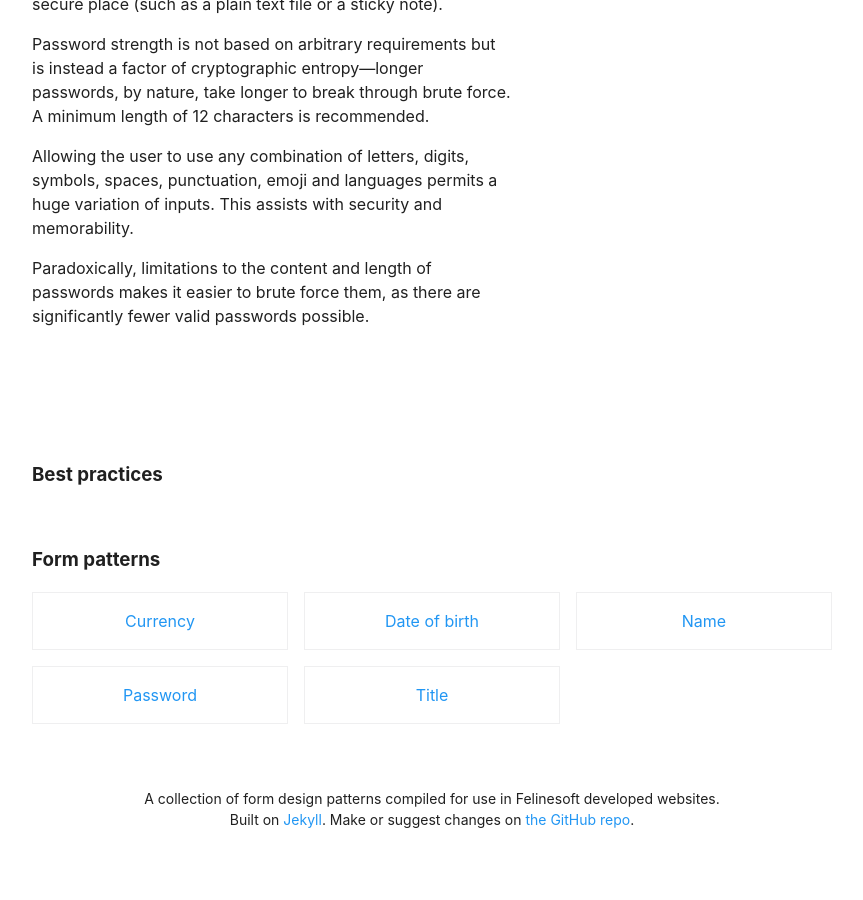
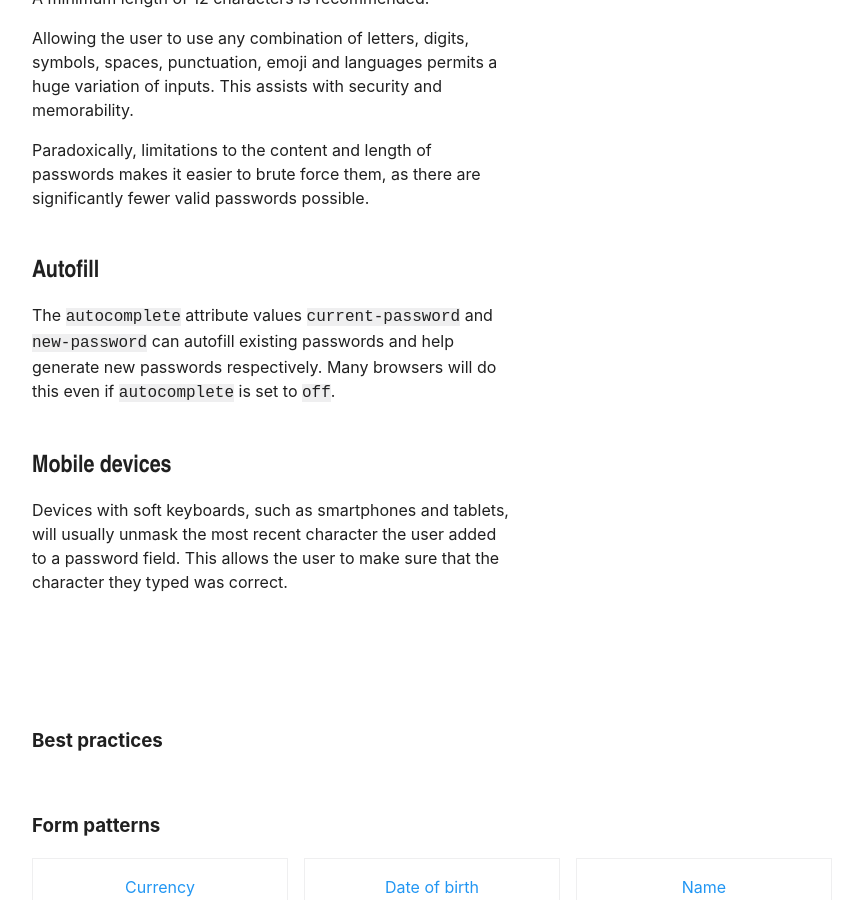
Before and after one commit to querkmachine/FSForms, a Jekyll site: the page built from _components/password.md, in a window 1280 px wide and 900 px high, scrolled down 2856 px. Shown: the whole window, without its empty margins (208-1071 px from the left). Built offline with Jekyll 4.4.1, drawn with Linux system fonts in a browser that asks for light colours; some web fonts are replaced; before the commit the page ends 3702 px from its top, so only the background shows below that; some of the changed text lies outside the part shown.

Commit message:
Reformat docs slightly

```diff
--- a/_components/name.md
+++ b/_components/name.md
@@ -59,6 +57,10 @@ The labelling of each part is purposeful. Do not use first/middle/last designato
 
 Exercise caution if reassembling a name that has been collected in individual parts. You won't know what order they're meant to be in.
 
+### Autofill
+
+There are numerous `autocomplete` attribute values for names, including `name` (full name), `given-name`, `additional-name` (middle names), `family-name` and `nickname`.
+
 ### Internationalisation
 
 Single input name fields are used on official documentation in some countries, such as passports and birth certificates. Do not assume that a name will be split into distinct first/middle/last name fields.
--- a/_components/password.md
+++ b/_components/password.md
@@ -71,3 +69,11 @@ Password strength is not based on arbitrary requirements but is instead a factor
 Allowing the user to use any combination of letters, digits, symbols, spaces, punctuation, emoji and languages permits a huge variation of inputs. This assists with security and memorability.
 
 Paradoxically, limitations to the content and length of passwords makes it easier to brute force them, as there are significantly fewer valid passwords possible.
+
+### Autofill
+
+The `autocomplete` attribute values `current-password` and `new-password` can autofill existing passwords and help generate new passwords respectively. Many browsers will do this even if `autocomplete` is set to `off`.
+
+### Mobile devices
+
+Devices with soft keyboards, such as smartphones and tablets, will usually unmask the most recent character the user added to a password field. This allows the user to make sure that the character they typed was correct.
--- a/_components/title.md
+++ b/_components/title.md
@@ -27,12 +27,14 @@ There are a significant number of honorifics in the UK, including common titles,
 
 Do not restrict users to a pre-defined list of options. Titles are typically only used for written communication, if a person has stated that their title is "Banana" then they probably won't mind if a letter refers to them as such.
 
-The W3C `autocomplete` attribute is `honorific-prefix`, which expects a free text area. The `autocomplete` attribute is not guaranteed to work on a dropdown list.
-
 ### Validating input
 
 You should not run any specific validation on titles. It is possible for titles to be extremely long or short. Some people prefer not to use a title.
 
+### Autofill
+
+The W3C `autocomplete` attribute is `honorific-prefix`, which expects a free text area. The `autocomplete` attribute is not guaranteed to work on a dropdown list.
+
 ### Internationalisation
 
 Outside of the UK there are thousands more titles. Using a free text area permits these.
```
Also changed, not shown: other parts of _components/name.md (+0 -2 lines), other parts of _components/password.md (+0 -2 lines).
